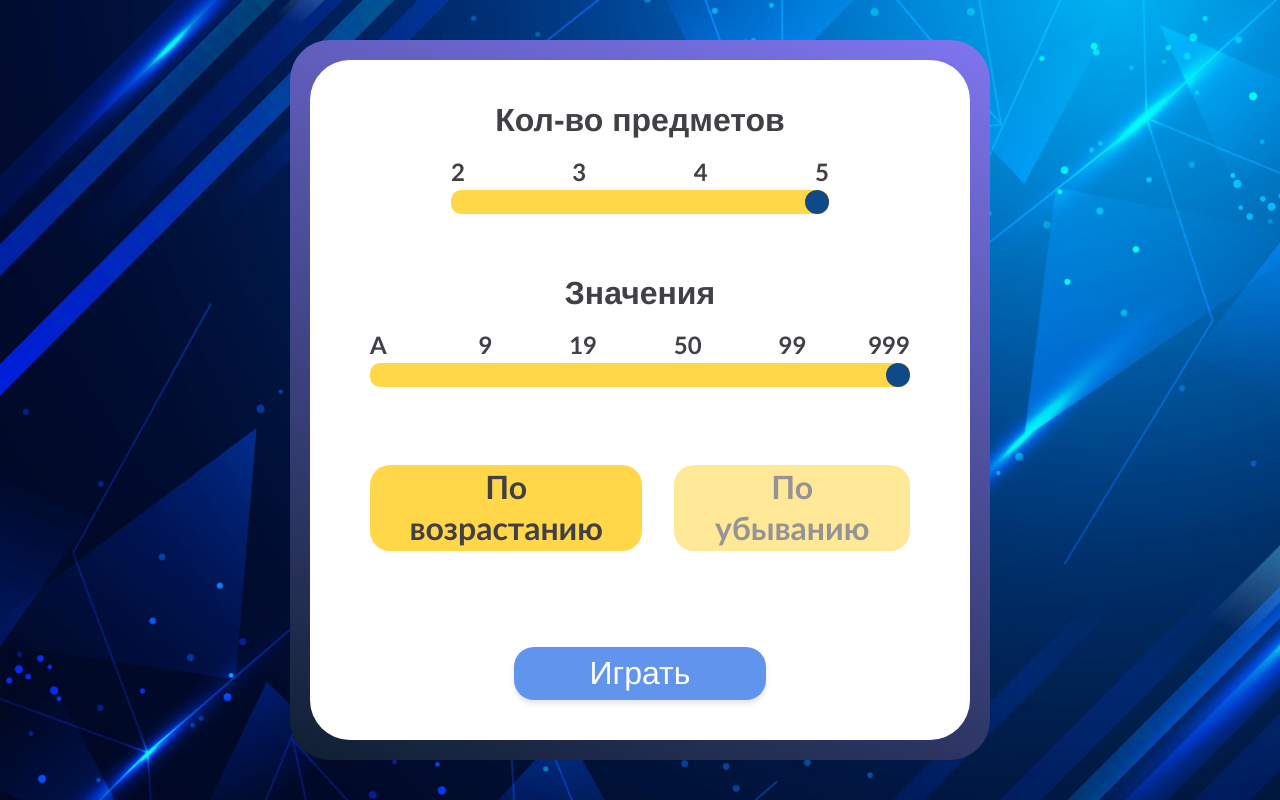
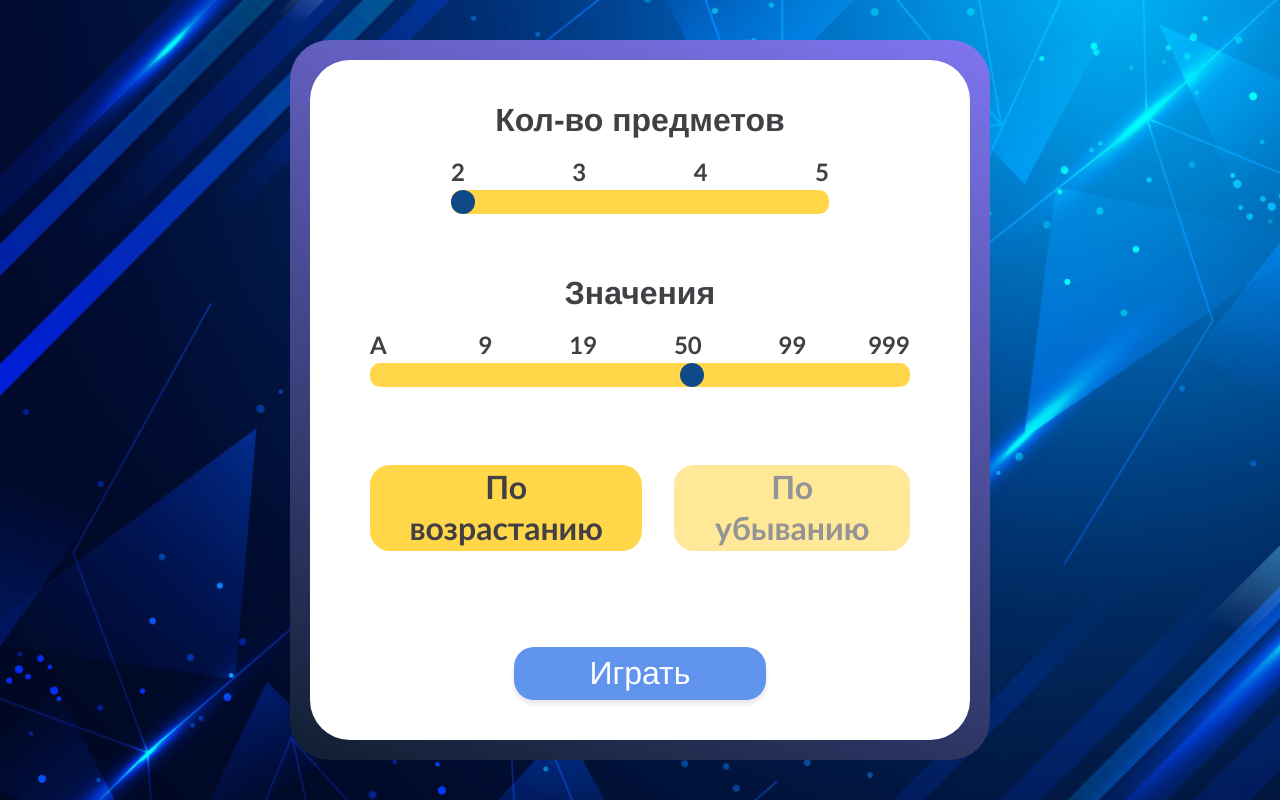
Before and after one commit to diman17/exercise-order, a Next.js app: page / in a window 1280 px wide. Built offline with nearby package versions, Linux system fonts and the light colour scheme.

Commit message:
feat: create store, implement generating random values

```diff
--- a/components/WelcomeScreen/Mode.tsx
+++ b/components/WelcomeScreen/Mode.tsx
@@ -1,9 +1,19 @@
+import { ChangeEvent, Dispatch, SetStateAction } from "react";
 import { Fieldset } from "./elements/Fieldset";
 import { InputRadio } from "./elements/InputRadio";
 
-const Mode = () => {
+type ModeProps = {
+    setMode: Dispatch<SetStateAction<string>>;
+};
+
+const Mode = ({ setMode }: ModeProps) => {
+    const onModeChange = (event: ChangeEvent<unknown>) => {
+        const target = event.target as HTMLInputElement;
+        setMode(target.value);
+    };
+
     return (
-        <Fieldset>
+        <Fieldset onChange={onModeChange}>
             <legend className="visually-hidden">Mode</legend>
             <InputRadio type="radio" id="asc" name="mode" value="asc" defaultChecked />
             <label htmlFor="asc">По возрастанию</label>
--- a/components/WelcomeScreen/Settings.tsx
+++ b/components/WelcomeScreen/Settings.tsx
@@ -1,45 +1,71 @@
+import { ChangeEvent, Dispatch, SetStateAction } from "react";
+import { QUANTITY_SCALE, VALUES_SCALE } from "../../constants";
 import { Fieldset } from "./elements/Fieldset";
 import { InputContainer } from "./elements/InputContainer";
 import { InputRange } from "./elements/InputRange";
 import { LabelRange } from "./elements/LabelRange";
 import { Scale } from "./elements/Scale";
 
-const Settings = () => {
+type SettingsProps = {
+    quantity: string;
+    setQuantity: Dispatch<SetStateAction<string>>;
+    values: string;
+    setValues: Dispatch<SetStateAction<string>>;
+};
+
+const Settings = ({ quantity, setQuantity, values, setValues }: SettingsProps) => {
+    const onQuantityChange = ({ target: { value } }: ChangeEvent<HTMLInputElement>) => {
+        setQuantity(value);
+    };
+
+    const onValuesChange = ({ target: { value } }: ChangeEvent<HTMLInputElement>) => {
+        setValues(
+            `${
+                Object.values(VALUES_SCALE)
+                    .sort((a, b) => +b - +a)
+                    .reverse()[+value - 1]
+            }`
+        );
+    };
+
     return (
         <Fieldset column>
             <legend className="visually-hidden">Settings</legend>
             <LabelRange htmlFor="quantity">Кол-во предметов</LabelRange>
             <InputContainer width="70%">
                 <Scale>
-                    <span>2</span>
-                    <span>3</span>
-                    <span>4</span>
-                    <span>5</span>
+                    {QUANTITY_SCALE.map((item) => (
+                        <span key={item}>{item}</span>
+                    ))}
                 </Scale>
                 <InputRange
+                    onChange={onQuantityChange}
                     type="range"
                     id="quantity"
                     name="quantity"
                     min={2}
-                    max={5}
+                    max={QUANTITY_SCALE.length + 1}
+                    defaultValue={quantity}
                 />
             </InputContainer>
             <LabelRange htmlFor="values">Значения</LabelRange>
             <InputContainer width="100%">
                 <Scale left={15}>
-                    <span>А</span>
-                    <span>9</span>
-                    <span>19</span>
-                    <span>50</span>
-                    <span>99</span>
-                    <span>999</span>
+                    {Object.values(VALUES_SCALE)
+                        .sort((a, b) => +b - +a)
+                        .reverse()
+                        .map((item) => (
+                            <span key={item}>{item}</span>
+                        ))}
                 </Scale>
                 <InputRange
+                    onChange={onValuesChange}
                     type="range"
                     id="values"
                     name="values"
                     min={1}
-                    max={6}
+                    max={Object.values(VALUES_SCALE).length}
+                    defaultValue={values}
                 />
             </InputContainer>
         </Fieldset>
--- a/components/WelcomeScreen/index.tsx
+++ b/components/WelcomeScreen/index.tsx
@@ -4,15 +4,51 @@ import { Button } from "./elements/Button";
 import { Container } from "./elements/Container";
 import { Form } from "./elements/Form";
 import { Wrapper } from "./elements/Wrapper";
+import { useState } from "react";
+import { useAppDispatch } from "../../hooks/useAppDispatch";
+import { useAppSelector } from "../../hooks/useAppSelector";
+import {
+    setItems,
+    setModeInStore,
+    setQuantityInStore,
+    setValuesInStore,
+    startExercise,
+} from "../../store/slices/main";
+import { createItems } from "../../utils";
 
 const WelcomeScreen = () => {
+    const dispatch = useAppDispatch();
+
+    const initialQuantity = useAppSelector((state) => state.main.quantity);
+    const initialValues = useAppSelector((state) => state.main.values);
+    const initialMode = useAppSelector((state) => state.main.mode);
+
+    const [quantity, setQuantity] = useState(initialQuantity);
+    const [values, setValues] = useState(initialValues);
+    const [mode, setMode] = useState(initialMode);
+
+    const onButtonClick = () => {
+        dispatch(setQuantityInStore(quantity));
+        dispatch(setValuesInStore(values));
+        dispatch(setModeInStore(mode));
+        dispatch(setItems(createItems(quantity, values)));
+        dispatch(startExercise());
+    };
+
     return (
         <Container>
             <Wrapper>
                 <Form>
-                    <Settings />
-                    <Mode />
-                    <Button type="button">Играть</Button>
+                    <Settings
+                        quantity={quantity}
+                        setQuantity={setQuantity}
+                        values={values}
+                        setValues={setValues}
+                    />
+                    <Mode setMode={setMode} />
+                    <Button onClick={onButtonClick} type="button">
+                        Играть
+                    </Button>
                 </Form>
             </Wrapper>
         </Container>
--- /dev/null
+++ b/constants/index.ts
@@ -0,0 +1,12 @@
+export const QUANTITY_SCALE = [2, 3, 4, 5];
+
+export const VALUES_SCALE = {
+    A: "A",
+    "9": "9",
+    "19": "19",
+    "50": "50",
+    "99": "99",
+    "999": "999",
+};
+
+export const ALPHABET_RU = "АБВГДЕЁЖЗИЙКЛМНОПРСТУФХЦЧШЩЪЫЬЭЮЯ";
--- /dev/null
+++ b/hooks/useAppDispatch.ts
@@ -0,0 +1,4 @@
+import { useDispatch } from "react-redux";
+import { AppDispatch } from "../store";
+
+export const useAppDispatch: () => AppDispatch = useDispatch;
--- /dev/null
+++ b/hooks/useAppSelector.ts
@@ -0,0 +1,4 @@
+import { TypedUseSelectorHook, useSelector } from "react-redux";
+import { RootState } from "../store";
+
+export const useAppSelector: TypedUseSelectorHook<RootState> = useSelector;
--- a/package.json
+++ b/package.json
@@ -11,9 +11,12 @@
   "dependencies": {
     "@emotion/react": "^11.10.5",
     "@emotion/styled": "^11.10.5",
+    "@reduxjs/toolkit": "^1.8.6",
+    "@types/react-redux": "^7.1.24",
     "next": "13.0.0",
     "react": "18.2.0",
-    "react-dom": "18.2.0"
+    "react-dom": "18.2.0",
+    "react-redux": "^8.0.4"
   },
   "devDependencies": {
     "@types/node": "18.11.7",
--- /dev/null
+++ b/store/index.ts
@@ -0,0 +1,11 @@
+import { configureStore } from "@reduxjs/toolkit";
+import mainReducer from "./slices/main";
+
+export const store = configureStore({
+    reducer: {
+        main: mainReducer,
+    },
+});
+
+export type RootState = ReturnType<typeof store.getState>;
+export type AppDispatch = typeof store.dispatch;
--- /dev/null
+++ b/store/slices/main.ts
@@ -0,0 +1,43 @@
+import { createSlice, PayloadAction } from "@reduxjs/toolkit";
+
+type MainState = {
+    quantity: string;
+    values: string;
+    mode: string;
+    isExerciseStart: boolean;
+    items: string[];
+};
+
+const initialState: MainState = {
+    quantity: "2",
+    values: "А",
+    mode: "asc",
+    isExerciseStart: false,
+    items: [],
+};
+
+export const mainSlice = createSlice({
+    name: "main",
+    initialState,
+    reducers: {
+        setQuantityInStore: (state, action: PayloadAction<string>) => {
+            state.quantity = action.payload;
+        },
+        setValuesInStore: (state, action: PayloadAction<string>) => {
+            state.values = action.payload;
+        },
+        setModeInStore: (state, action: PayloadAction<string>) => {
+            state.mode = action.payload;
+        },
+        startExercise: (state) => {
+            state.isExerciseStart = true;
+        },
+        setItems: (state, action: PayloadAction<string[]>) => {
+            state.items = action.payload;
+        },
+    },
+});
+
+export const { setQuantityInStore, setValuesInStore, setModeInStore, startExercise, setItems } =
+    mainSlice.actions;
+export default mainSlice.reducer;
--- /dev/null
+++ b/utils/index.ts
@@ -0,0 +1,38 @@
+import { ALPHABET_RU, VALUES_SCALE } from "../constants";
+
+const generateRandomLetter = (alphabet: string) => {
+    return alphabet[Math.floor(Math.random() * alphabet.length)];
+};
+
+const generateRandomInteger = (min: number, max: number) =>
+    Math.floor(min + Math.random() * (max + 1 - min));
+
+export const createItems = (quantity: string, values: string) => {
+    const set = new Set<string>();
+
+    while (set.size !== +quantity) {
+        switch (values) {
+            case VALUES_SCALE.A:
+                set.add(generateRandomLetter(ALPHABET_RU));
+                break;
+            case VALUES_SCALE[9]:
+                set.add(`${generateRandomInteger(1, +VALUES_SCALE[9])}`);
+                break;
+            case VALUES_SCALE[19]:
+                set.add(`${generateRandomInteger(+VALUES_SCALE[9] + 1, +VALUES_SCALE[19])}`);
+                break;
+            case VALUES_SCALE[50]:
+                set.add(`${generateRandomInteger(+VALUES_SCALE[19] + 1, +VALUES_SCALE[50])}`);
+                break;
+            case VALUES_SCALE[99]:
+                set.add(`${generateRandomInteger(+VALUES_SCALE[50] + 1, +VALUES_SCALE[99])}`);
+                break;
+            case VALUES_SCALE[999]:
+                set.add(`${generateRandomInteger(+VALUES_SCALE[99] + 1, +VALUES_SCALE[999])}`);
+                break;
+            default:
+                break;
+        }
+    }
+    return Array.from(set);
+};
```
Also changed, not shown: pages/_app.tsx (+5 -3 lines), 1 other file (tests, documents, lock files or other folders).
